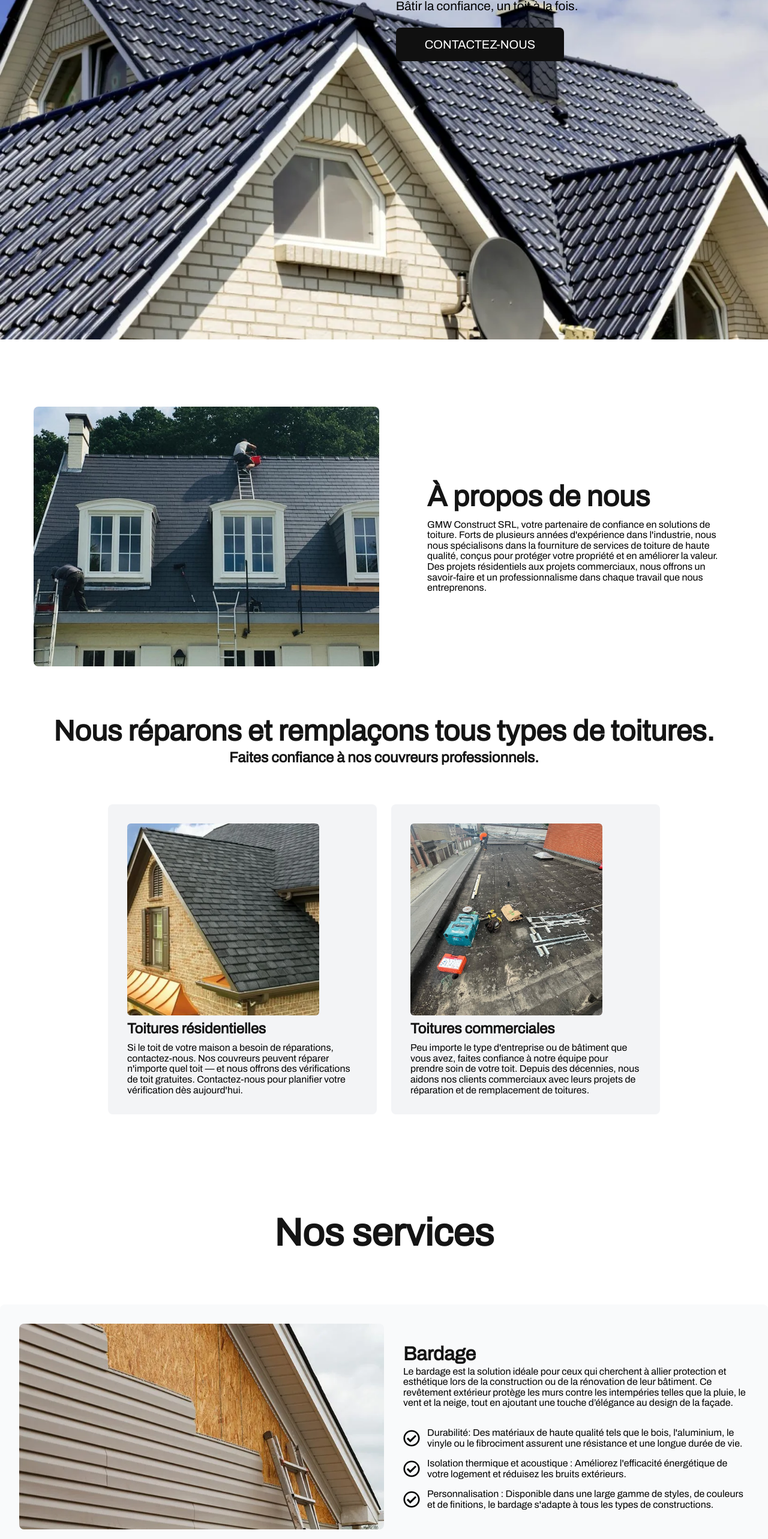
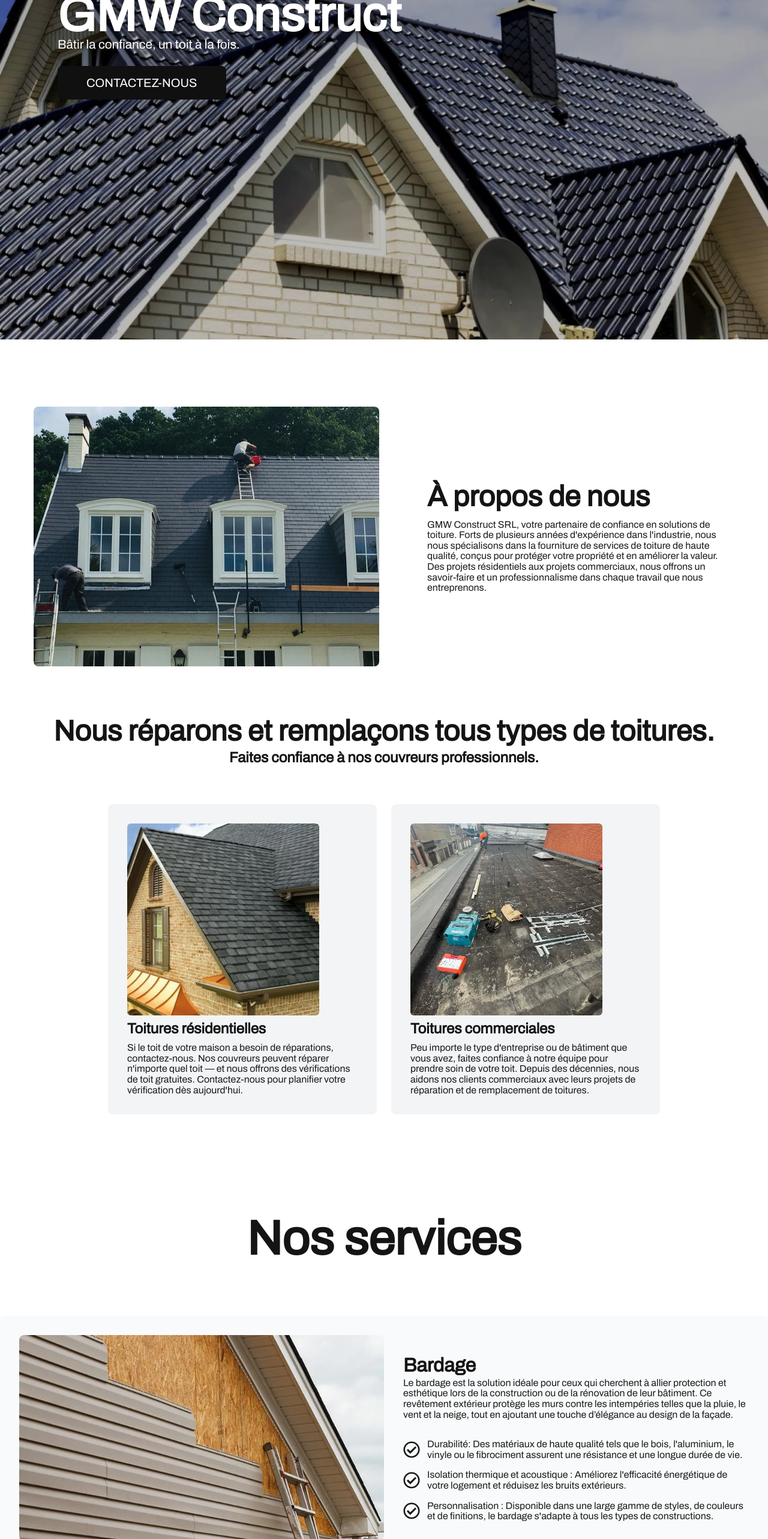
Before and after one commit to dheyssons/gmwconstruct, a Next.js app: page / in a window 1280 px wide. Shown: the part 234-2800 px from the top of the page at 60% size. Built offline with nearby package versions, Linux system fonts and the light colour scheme.

Commit message:
production version

```diff
--- a/app/globals.css
+++ b/app/globals.css
@@ -11,7 +11,7 @@
   }
 
   .banner {
-    @apply bg-[url('../public/home_dark.png')] lg:bg-[url('../public/home.webp')] bg-cover bg-no-repeat
+    @apply bg-[url('../public/home_dark.png')] lg:bg-[url('../public/home.jpg')] bg-cover bg-no-repeat
   }
 
   .h1 {
@@ -41,7 +41,7 @@
   }
 
   .p {
-    @apply font-normal max-w-[43rem] leading-[110%];;
+    @apply font-normal max-w-[43rem] leading-[110%] opacity-90;
   }
 
   .p.large {
@@ -117,7 +117,7 @@
     @apply bg-gray-50 rounded-lg
   }
   .card-services {
-    @apply flex flex-col lg:flex-row gap-x-8 lg:items-center p-8
+    @apply flex flex-col lg:flex-row gap-x-8 lg:items-center p-8 shadow-md
   }
 
   .card-services img {
--- a/app/page.js
+++ b/app/page.js
@@ -60,18 +60,18 @@ export default function Home() {
 
   return (
     <section className="section flex flex-col gap-y-10 lg:gap-y-20">
-      <div className="banner flex flex-col w-full h-screen items-end relative">
+      <div className="banner flex flex-col w-full h-screen items-start relative">
         {/* title */}
         <motion.div
         variants={upward} initial="variantInit" whileInView="variantAnim" viewport={{once: true}} transition={transition1}
-        className="mt-44 lg:mt-54 mx-12 lg:mr-12 flex flex-col gap-y-6">
+        className="mt-44 lg:mt-60 mx-12 lg:ml-24 flex flex-col gap-y-6">
           <div className='flex flex-col lg:gap-y-2'>
             {/* TITLE */}
             <div className=''>
-              <h1 className="h1 text-white lg:text-[#141414] !leading-10 pb-2">GMW Construct</h1>
+              <h1 className="h1 text-white lg:text-[#ffffff] !leading-10 pb-2">GMW Construct</h1>
             </div>
             <div className=''>
-              <p className="text-[1.3rem] text-[#ffffffed] lg:text-[#000] leading-6">Bâtir la confiance, un toit à la fois.</p>
+              <p className="text-[1.3rem] text-[#ffffffed] lg:text-[#ffffff] leading-6">Bâtir la confiance, un toit à la fois.</p>
             </div>
           </div>
           <a className="btn max-w-max" href="#contactus">CONTACTEZ-NOUS</a>
@@ -131,7 +131,7 @@ export default function Home() {
 
         {/* OUR SERVICES */}
         <div id='services' className='container mx-auto flex flex-col items-center gap-y-20'>
-          <h2 className='h2'>Nos services</h2>
+          <h2 className='h1'>Nos services</h2>
 
           <div className='wrapper-services'>
             {/* bardage */}
@@ -148,19 +148,19 @@ export default function Home() {
                     <div className='wrapper-benefits'>
                       <li className='benefits'>
                         <div>
-                          <FaRegCheckCircle className='size-7' />
+                          <FaRegCheckCircle className='opacity-90 size-7' />
                         </div>
                         <p className='p small md:regular md:p'>Durabilité: Des matériaux de haute qualité tels que le bois, l'aluminium, le vinyle ou le fibrociment assurent une résistance et une longue durée de vie.</p>
                       </li>
                       <li className='benefits'>
                         <div>
-                          <FaRegCheckCircle className='size-7' />
+                          <FaRegCheckCircle className='opacity-90 size-7' />
                         </div>
                         <p className='p small md:regular md:p'>Isolation thermique et acoustique : Améliorez l'efficacité énergétique de votre logement et réduisez les bruits extérieurs.</p>
                       </li>
                       <li className='benefits'>
                         <div>
-                          <FaRegCheckCircle className='size-7' />
+                          <FaRegCheckCircle className='opacity-90 size-7' />
                         </div>
                         <p className='p small md:regular md:p'>Personnalisation : Disponible dans une large gamme de styles, de couleurs et de finitions, le bardage s'adapte à tous les types de constructions.</p>
                       </li>
@@ -180,19 +180,19 @@ export default function Home() {
                 <div className='wrapper-benefits'>
                       <li className='benefits'>
                         <div>
-                          <FaRegCheckCircle className='size-7' />
+                          <FaRegCheckCircle className='opacity-90 size-7' />
                         </div>
                         <p className='p small md:regular md:p'>Soutenir le toit : Elle assure la stabilité et la répartition uniforme des charges, comme la neige, le vent ou la pluie.</p>
                       </li>
                       <li className='benefits'>
                         <div>
-                          <FaRegCheckCircle className='size-7' />
+                          <FaRegCheckCircle className='opacity-90 size-7' />
                         </div>
                         <p className='p small md:regular md:p'>Protéger le bâtiment : En garantissant un appui solide pour la couverture, elle préserve l’intégrité de la construction face aux éléments extérieurs.</p>
                       </li>
                       <li className='benefits'>
                         <div>
-                          <FaRegCheckCircle className='size-7' />
+                          <FaRegCheckCircle className='opacity-90 size-7' />
                         </div>
                         <p className='p small md:regular md:p'>Apporter une base esthétique : Les charpentes apparentes ajoutent souvent du caractère et une touche authentique aux espaces intérieurs.</p>
                       </li>
@@ -215,19 +215,19 @@ export default function Home() {
                 <div className='wrapper-benefits'>
                       <li className='benefits'>
                         <div>
-                          <FaRegCheckCircle className='size-7' />
+                          <FaRegCheckCircle className='opacity-90 size-7' />
                         </div>
                         <p className='p small md:regular md:p'>Protéger contre les éléments : Pluie, neige, vent, soleil ou grêle.</p>
                       </li>
                       <li className='benefits'>
                         <div>
-                          <FaRegCheckCircle className='size-7' />
+                          <FaRegCheckCircle className='opacity-90 size-7' />
                         </div>
                         <p className='p small md:regular md:p'>Isoler thermiquement : Réduire les pertes de chaleur en hiver et limiter la chaleur en été.</p>
                       </li>
                       <li className='benefits'>
                         <div>
-                          <FaRegCheckCircle className='size-7' />
+                          <FaRegCheckCircle className='opacity-90 size-7' />
                         </div>
                         <p className='p small md:regular md:p'>Donner du style : Offrir une finition esthétique adaptée au style architectural de votre bâtiment.</p>
                       </li>
@@ -247,19 +247,19 @@ export default function Home() {
                 <div className='wrapper-benefits'>
                       <li className='benefits'>
                         <div>
-                          <FaRegCheckCircle className='size-7' />
+                          <FaRegCheckCircle className='opacity-90 size-7' />
                         </div>
                         <p className='p small md:regular md:p'>Esthétique moderne : Les toits plats s’intègrent parfaitement aux designs architecturaux contemporains.</p>
                       </li>
                       <li className='benefits'>
                         <div>
-                          <FaRegCheckCircle className='size-7' />
+                          <FaRegCheckCircle className='opacity-90 size-7' />
                         </div>
                         <p className='p small md:regular md:p'>Espace exploitable : Transformez votre toit en terrasse, jardin suspendu ou zone technique pour panneaux solaires.</p>
                       </li>
                       <li className='benefits'>
                         <div>
-                          <FaRegCheckCircle className='size-7' />
+                          <FaRegCheckCircle className='opacity-90 size-7' />
                         </div>
                         <p className='p small md:regular md:p'>Polyvalence : Adaptable aux constructions résidentielles, commerciales ou industrielles.</p>
                       </li>
@@ -280,19 +280,19 @@ export default function Home() {
                 <div className='wrapper-benefits'>
                       <li className='benefits'>
                         <div>
-                          <FaRegCheckCircle className='size-7' />
+                          <FaRegCheckCircle className='opacity-90 size-7' />
                         </div>
                         <p className='p small md:regular md:p'>Réparation des dégâts : Protégez votre bâtiment des dommages causés par le temps, les intempéries ou l'usure.</p>
                       </li>
                       <li className='benefits'>
                         <div>
-                          <FaRegCheckCircle className='size-7' />
+                          <FaRegCheckCircle className='opacity-90 size-7' />
                         </div>
                         <p className='p small md:regular md:p'>Modernisation : Apportez une touche contemporaine à votre espace en améliorant les matériaux et les finitions.</p>
                       </li>
                       <li className='benefits'>
                         <div>
-                          <FaRegCheckCircle className='size-7' />
+                          <FaRegCheckCircle className='opacity-90 size-7' />
                         </div>
                         <p className='p small md:regular md:p'>Valorisation immobilière : Augmentez la valeur de votre propriété grâce à des rénovations bien planifiées.</p>
                       </li>
@@ -310,19 +310,19 @@ export default function Home() {
                 <div className='wrapper-benefits'>
                       <li className='benefits'>
                         <div>
-                          <FaRegCheckCircle className='size-7' />
+                          <FaRegCheckCircle className='opacity-90 size-7' />
                         </div>
                         <p className='p small md:regular md:p'>Imperméabilisation : empêche les fuites dans les toits et les murs.</p>
                       </li>
                       <li className='benefits'>
                         <div>
-                          <FaRegCheckCircle className='size-7' />
+                          <FaRegCheckCircle className='opacity-90 size-7' />
                         </div>
                         <p className='p small md:regular md:p'>Drainage efficace : l'eau de pluie est évacuée en toute sécurité, ce qui permet d'éviter les dommages structurels.</p>
                       </li>
                       <li className='benefits'>
                         <div>
-                          <FaRegCheckCircle className='size-7' />
+                          <FaRegCheckCircle className='opacity-90 size-7' />
                         </div>
                         <p className='p small md:regular md:p'>Finition esthétique : contribue à l'aspect général du bâtiment, en particulier dans les constructions plus traditionnelles ou architecturales.</p>
                       </li>
```
Also changed, not shown: public/home.jpg (added).
